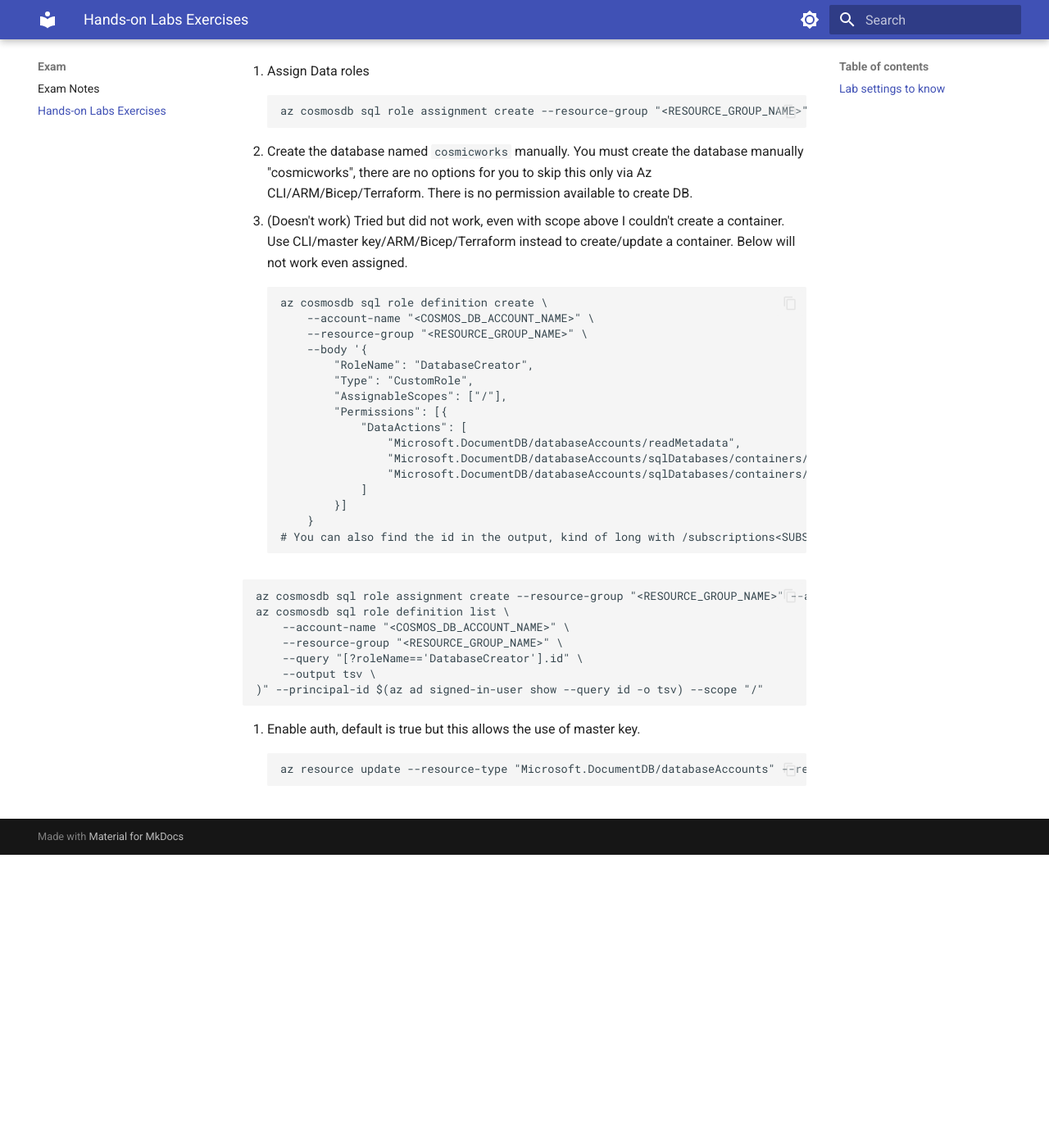
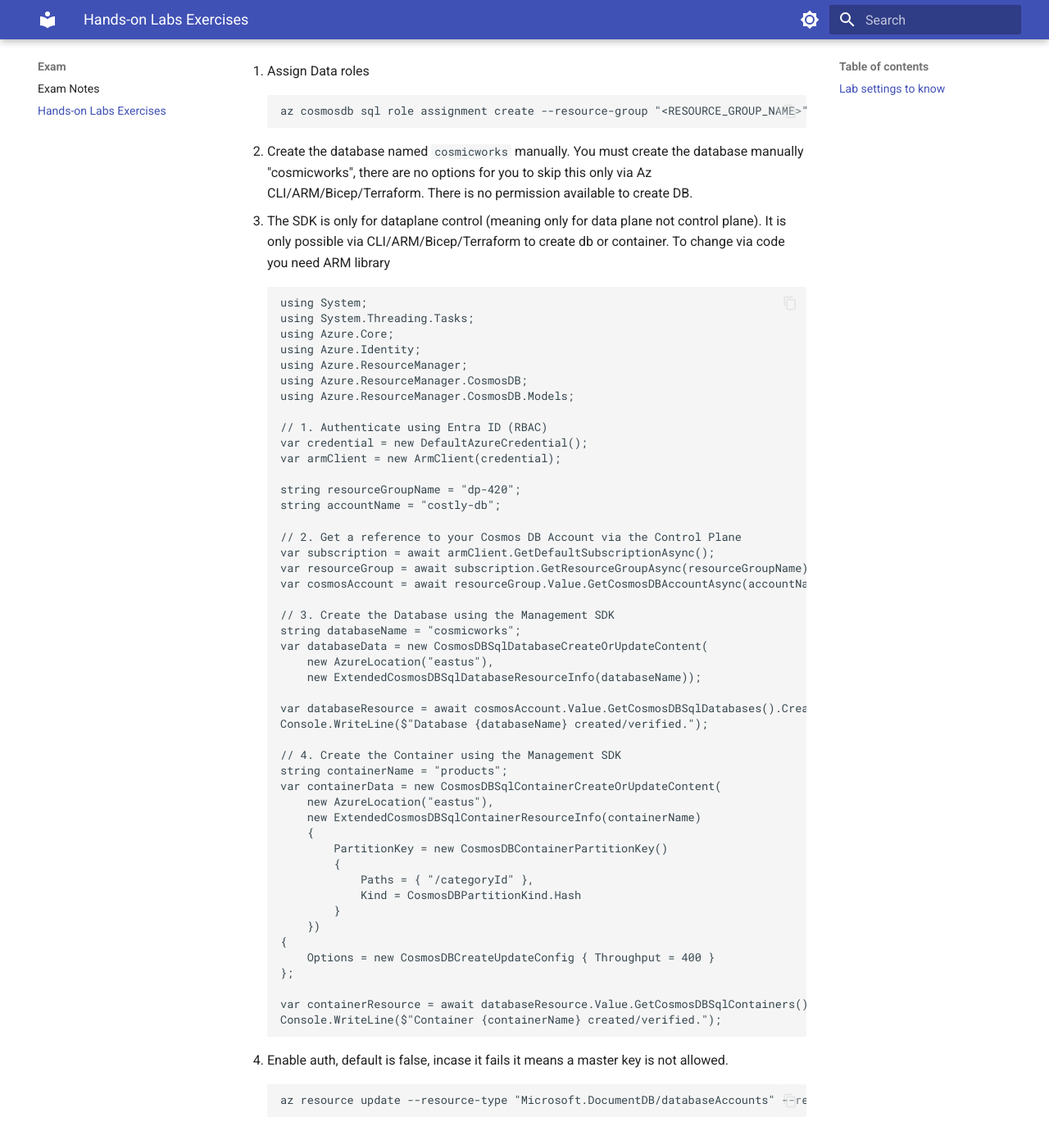
Before and after one commit to yoonghan/Azure-Cosmos-DB-DP-420, an MkDocs documentation site: the page built from docs/1. Exam_Preparation/Lab_Exercises.md, in a window 1280 px wide and 1400 px high, scrolled down 473 px. Shown: the top 1391 px of the window at 82% size. Built offline with MkDocs 1.6.1 and Material for MkDocs 9.7.7, drawn with Linux system fonts in a browser that asks for light colours; before the commit the page ends 1516 px from its top, so only the background shows below that.

Commit message:
Update lab exercise.

````diff
--- a/docs/1. Exam_Preparation/Lab_Exercises.md
+++ b/docs/1. Exam_Preparation/Lab_Exercises.md
@@ -19,37 +19,58 @@
 2. Create the database named `cosmicworks` manually.
 You must create the database manually "cosmicworks", there are no options for you to skip this only via Az CLI/ARM/Bicep/Terraform. There is no permission available to create DB.
 
-3. (Doesn't work) Tried but did not work, even with scope above I couldn't create a container. Use CLI/master key/ARM/Bicep/Terraform instead to create/update a container. Below will not work even assigned.
+3. The SDK is only for dataplane control (meaning only for data plane not control plane). It is only possible via CLI/ARM/Bicep/Terraform to create db or container. To change via code you need ARM library
 ```
-az cosmosdb sql role definition create \
-    --account-name "<COSMOS_DB_ACCOUNT_NAME>" \
-    --resource-group "<RESOURCE_GROUP_NAME>" \
-    --body '{
-        "RoleName": "DatabaseCreator",
-        "Type": "CustomRole",
-        "AssignableScopes": ["/"],
-        "Permissions": [{
-            "DataActions": [
-                "Microsoft.DocumentDB/databaseAccounts/readMetadata",
-                "Microsoft.DocumentDB/databaseAccounts/sqlDatabases/containers/*",
-                "Microsoft.DocumentDB/databaseAccounts/sqlDatabases/containers/items/*"
-            ]
-        }]
-    }
-# You can also find the id in the output, kind of long with /subscriptions<SUBSCRIPTION>/resourceGroups/<RESOURCE_GROUP_NAME>/providers/Microsoft.DocumentDB/databaseAccounts/<COSMOS_DB_ACCOUNT_NAME>/sqlRoleDefinitions/xx-xxxx-xx-xx-xxxxxx
+using System;
+using System.Threading.Tasks;
+using Azure.Core;
+using Azure.Identity;
+using Azure.ResourceManager;
+using Azure.ResourceManager.CosmosDB;
+using Azure.ResourceManager.CosmosDB.Models;
+
+// 1. Authenticate using Entra ID (RBAC)
+var credential = new DefaultAzureCredential();
+var armClient = new ArmClient(credential);
+
+string resourceGroupName = "dp-420";
+string accountName = "costly-db";
+
+// 2. Get a reference to your Cosmos DB Account via the Control Plane
+var subscription = await armClient.GetDefaultSubscriptionAsync();
+var resourceGroup = await subscription.GetResourceGroupAsync(resourceGroupName);
+var cosmosAccount = await resourceGroup.Value.GetCosmosDBAccountAsync(accountName);
+
+// 3. Create the Database using the Management SDK
+string databaseName = "cosmicworks";
+var databaseData = new CosmosDBSqlDatabaseCreateOrUpdateContent(
+    new AzureLocation("eastus"),
+    new ExtendedCosmosDBSqlDatabaseResourceInfo(databaseName));
+
+var databaseResource = await cosmosAccount.Value.GetCosmosDBSqlDatabases().CreateOrUpdateAsync(Azure.WaitUntil.Completed, databaseName, databaseData);
+Console.WriteLine($"Database {databaseName} created/verified.");
+
+// 4. Create the Container using the Management SDK
+string containerName = "products";
+var containerData = new CosmosDBSqlContainerCreateOrUpdateContent(
+    new AzureLocation("eastus"),
+    new ExtendedCosmosDBSqlContainerResourceInfo(containerName)
+    {
+        PartitionKey = new CosmosDBContainerPartitionKey()
+        {
+            Paths = { "/categoryId" },
+            Kind = CosmosDBPartitionKind.Hash
+        }
+    })
+{
+    Options = new CosmosDBCreateUpdateConfig { Throughput = 400 }
+};
+
+var containerResource = await databaseResource.Value.GetCosmosDBSqlContainers().CreateOrUpdateAsync(Azure.WaitUntil.Completed, containerName, containerData);
+Console.WriteLine($"Container {containerName} created/verified.");
 ```
 
-```
-az cosmosdb sql role assignment create --resource-group "<RESOURCE_GROUP_NAME>" --account-name "<COSMOS_DB_ACCOUNT_NAME>" --role-definition-id "$( \
-az cosmosdb sql role definition list \
-    --account-name "<COSMOS_DB_ACCOUNT_NAME>" \
-    --resource-group "<RESOURCE_GROUP_NAME>" \
-    --query "[?roleName=='DatabaseCreator'].id" \
-    --output tsv \
-)" --principal-id $(az ad signed-in-user show --query id -o tsv) --scope "/"
-```
-
-4. Enable auth, default is true but this allows the use of master key.
+4. Enable auth, default is false, incase it fails it means a master key is not allowed.
 ```
 az resource update --resource-type "Microsoft.DocumentDB/databaseAccounts" --resource-group dp-420 --name cosmicworks --set properties.disableLocalAuth=false
 ```
````
